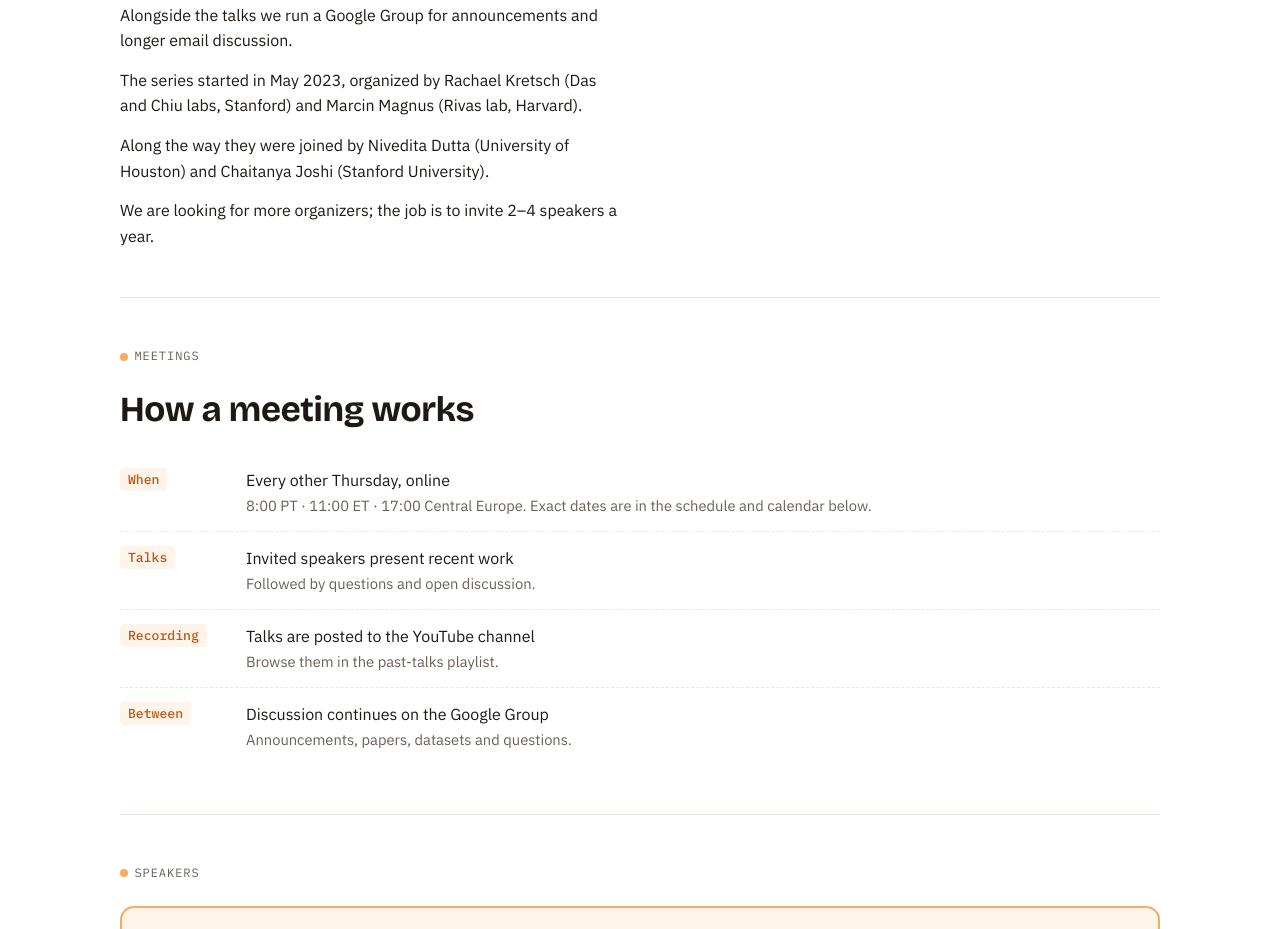
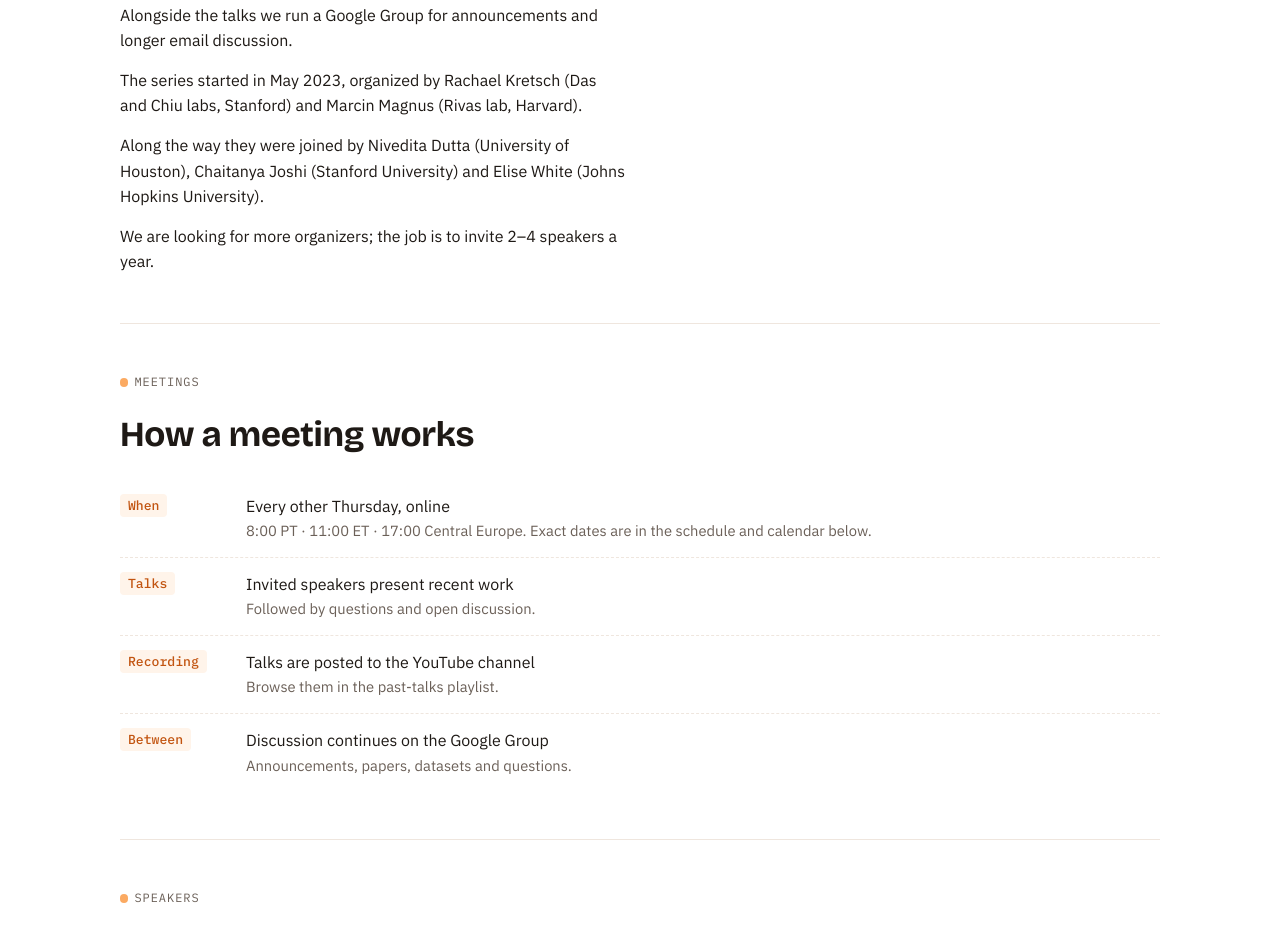
Before and after one commit to mmagnus/casp-rna-sig, a plain HTML site: page index.html in a window 1280 px wide. Shown: the part 816-1745 px from the top of the page. Drawn offline with nearby package versions, Linux system fonts and the light colour scheme.

Commit message:
Add Elise White to organizers

```diff
--- a/index.html
+++ b/index.html
@@ -216,7 +216,7 @@ html{scroll-behavior:smooth}
         <p>The SIG grew out of the CASP RNA category. It brings together people who predict, determine and assess RNA and DNA structures, and gives them a regular place to compare notes between CASP rounds.</p>
         <p>Alongside the talks we run a Google Group for announcements and longer email discussion.</p>
         <p>The series started in May 2023, organized by Rachael Kretsch (Das and Chiu labs, Stanford) and Marcin Magnus (Rivas lab, Harvard).</p>
-        <p>Along the way they were joined by Nivedita Dutta (University of Houston) and Chaitanya Joshi (Stanford University).</p>
+        <p>Along the way they were joined by Nivedita Dutta (University of Houston), Chaitanya Joshi (Stanford University) and Elise White (Johns Hopkins University).</p>
         <p>We are looking for more organizers; the job is to invite 2–4 speakers a year.</p>
       </div>
       <div class="prose">
```
